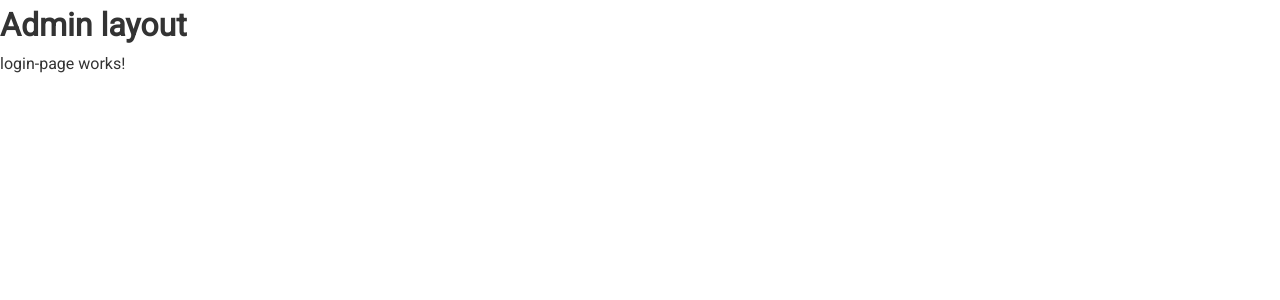
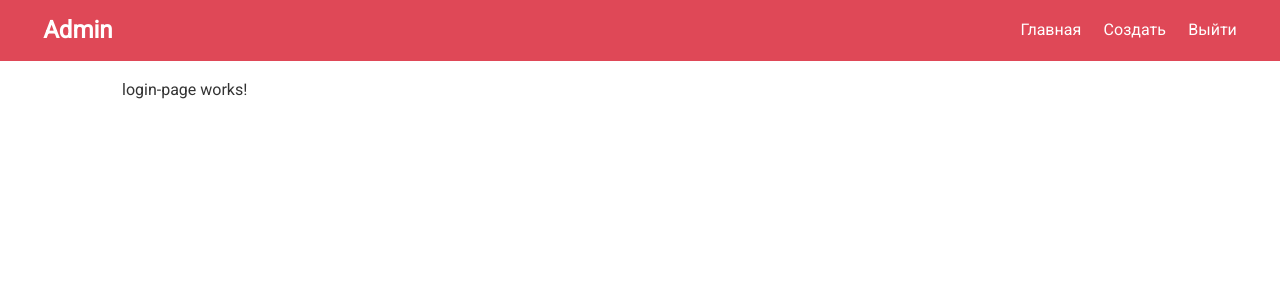
Before and after one commit to artem-vasenin/angular, an Angular app: page /admin/login in a window 1280 px wide. Shown: the top 300 px of the page. Built offline with nearby package versions, Linux system fonts and the light colour scheme.

Commit message:
modify admin layout

```diff
--- a/src/app/admin/shared/components/admin-layout/admin-layout.component.html
+++ b/src/app/admin/shared/components/admin-layout/admin-layout.component.html
@@ -1,2 +1,21 @@
-<h1>Admin layout</h1>
-<router-outlet></router-outlet>
+<nav class="navbar bg-primary">
+  <h1>
+    <a routerLink="/">Admin</a>
+  </h1>
+
+  <ul>
+    <li routerLinkActive="active">
+      <a [routerLink]="['dashboard']">Главная</a>
+    </li>
+    <li routerLinkActive="active">
+      <a [routerLink]="['create']">Создать</a>
+    </li>
+    <li>
+      <a href="#" (click)="logout($event)">Выйти</a>
+    </li>
+  </ul>
+</nav>
+
+<main class="container">
+  <router-outlet></router-outlet>
+</main>
--- a/src/app/admin/shared/components/admin-layout/admin-layout.component.ts
+++ b/src/app/admin/shared/components/admin-layout/admin-layout.component.ts
@@ -1,4 +1,5 @@
 import { Component, OnInit } from '@angular/core';
+import {Router} from "@angular/router";
 
 @Component({
   selector: 'app-admin-layout',
@@ -7,9 +8,15 @@
 })
 export class AdminLayoutComponent implements OnInit {
 
-  constructor() { }
+  constructor(private router: Router) {
+  }
 
   ngOnInit() {
   }
 
+  logout(e: Event) {
+    e.preventDefault();
+    this.router.navigate(['/admin', 'login']);
+  }
+
 }
```
